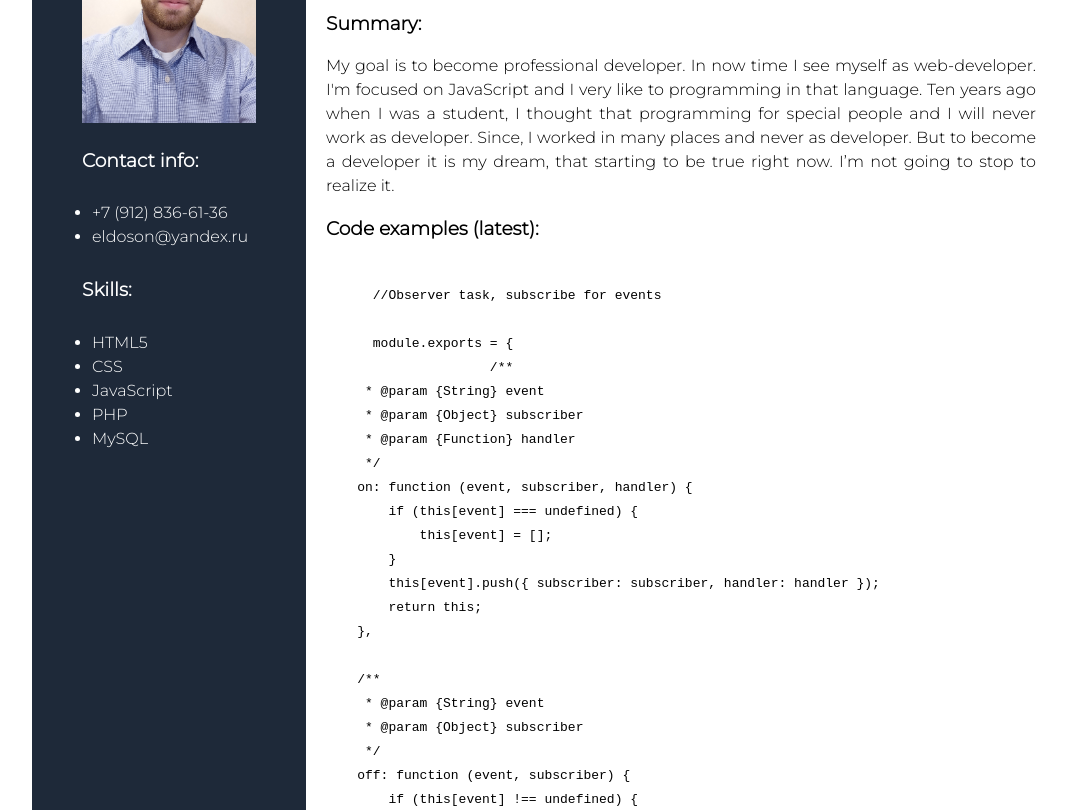
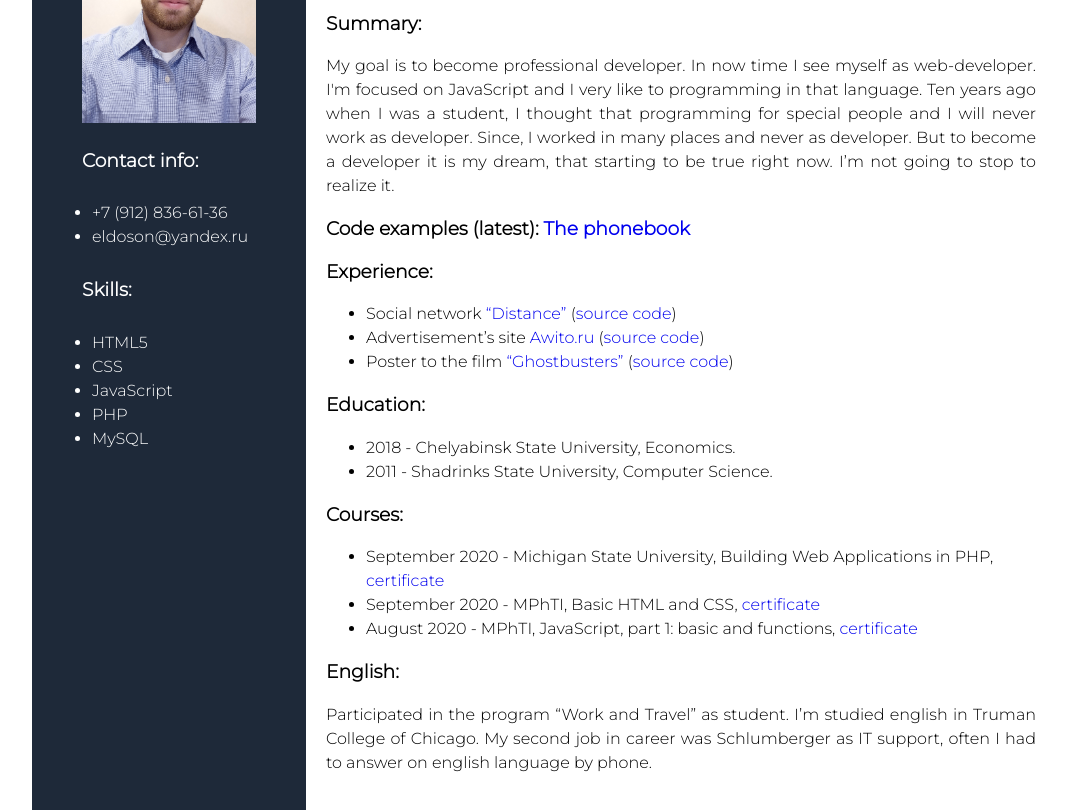
Before and after one commit to aazubakin/rsschool-cv, a plain HTML site: page index.html in a window 1280 px wide. Shown: the part 142-952 px from the top of the page, without its empty margins (96-1163 px from the left). Drawn offline with Linux system fonts and the light colour scheme.

Commit message:
fix: change code example

```diff
--- a/index.html
+++ b/index.html
@@ -50,53 +50,10 @@
          <main>
             <section class="experience">
 
-               <h3>Code examples (latest):</h3>
-               <p>
-               <pre>
-                  <code>
-      //Observer task, subscribe for events
+               <h3>Code examples (latest): <a
+                     href="https://github.com/aazubakin/JavaScript-cousera.org/blob/master/week-2/ex_3/index.js">The
+                     phonebook</a></h3>
 
-      module.exports = {
-                     /**
-     * @param {String} event
-     * @param {Object} subscriber
-     * @param {Function} handler
-     */
-    on: function (event, subscriber, handler) {
-        if (this[event] === undefined) {
-            this[event] = [];
-        }
-        this[event].push({ subscriber: subscriber, handler: handler });
-        return this;
-    },
-
-    /**
-     * @param {String} event
-     * @param {Object} subscriber
-     */
-    off: function (event, subscriber) {
-        if (this[event] !== undefined) {
-            this[event] = this[event].filter(element => element.subscriber != subscriber);
-        }
-        return this;
-    },
-
-    /**
-     * @param {String} event
-     */
-    emit: function (event) {
-        if (this[event] !== undefined) {
-            for (var i = 0; i < this[event].length; i++) {
-                this[event][i].handler.call(this[event][i].subscriber);
-            }
-        }
-
-        return this;
-    }
-};
-                  </code>
-               </pre>
-               </p>
                <h3>Experience:</h3>
                <ul>
                   <li>Social network<a href="https://aazubakin.github.io/distance/"> “Distance”</a> (<a
@@ -115,7 +72,7 @@
                   <li>2018 - Chelyabinsk State University, Economics.</li>
                   <li>2011 - Shadrinks State University, Computer Science.</li>
                </ul>
-               <h2>Courses</h2>
+               <h3>Courses:</h3>
                <ul>
                   <li>September 2020 - Michigan State University, Building Web Applications in PHP, <a
                         href="https://www.coursera.org/account/accomplishments/verify/MUGRDMRST5R7">certificate</a></li>
```
